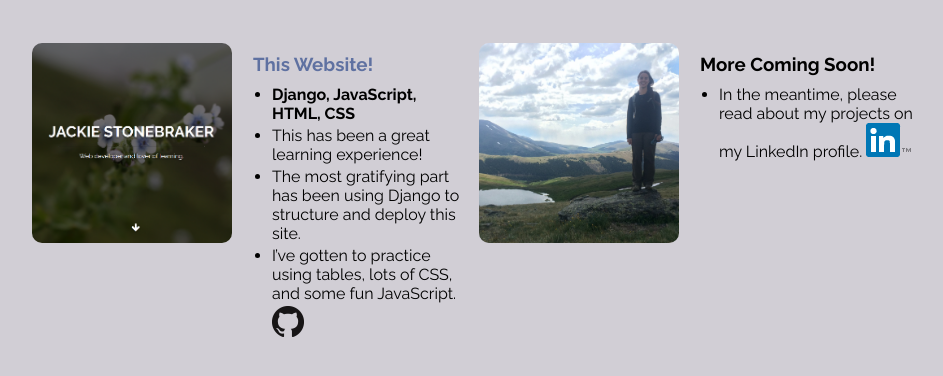
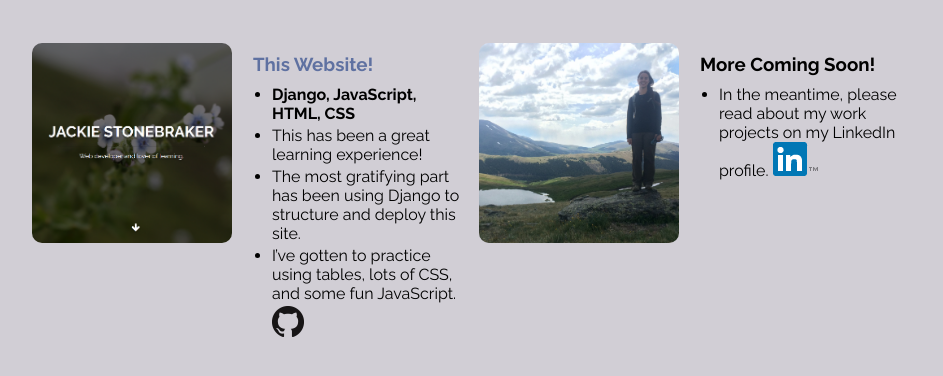
Before and after one commit to jackles-1/django-portfolio, a Django app: page /portfolio/ in a window 1280 px wide. Shown: the part 125-501 px from the top of the page, without its empty margins (227-1170 px from the left). Run offline with Django 3.2, Linux system fonts and the light colour scheme; some libraries are stand-ins or nearby versions.

Commit message:
Minor text change on portfolio page.

```diff
--- a/templates/portfolio.html
+++ b/templates/portfolio.html
@@ -39,7 +39,7 @@
                             </h3>
                             <ul>
                                 <li>
-                                    In the meantime, please read about my projects on my LinkedIn profile.
+                                    In the meantime, please read about my work projects on my LinkedIn profile.
                                     <a target="blank" href="https://www.linkedin.com/in/jackiestonebraker">
                                     	<img src="/static/img/linkedIn34px.jpg"/>
                                     </a>
```
